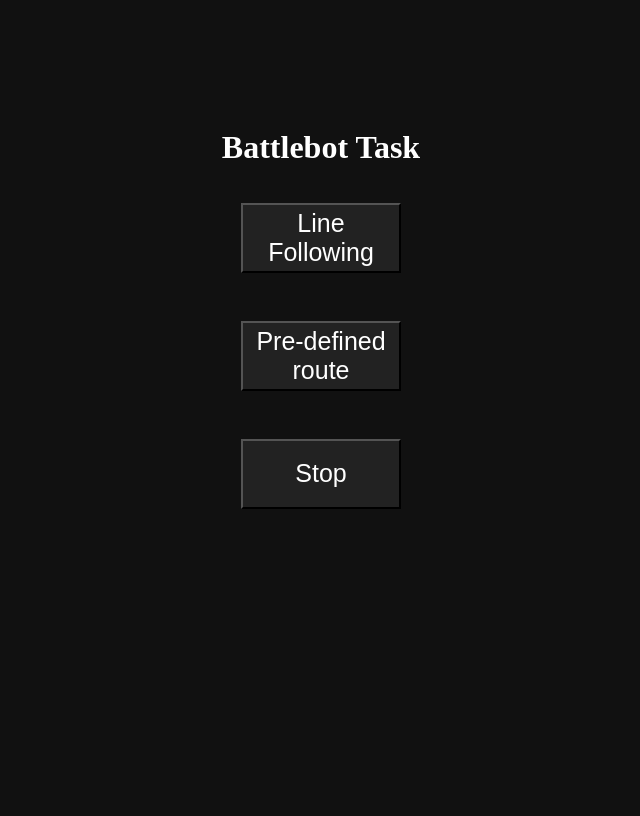
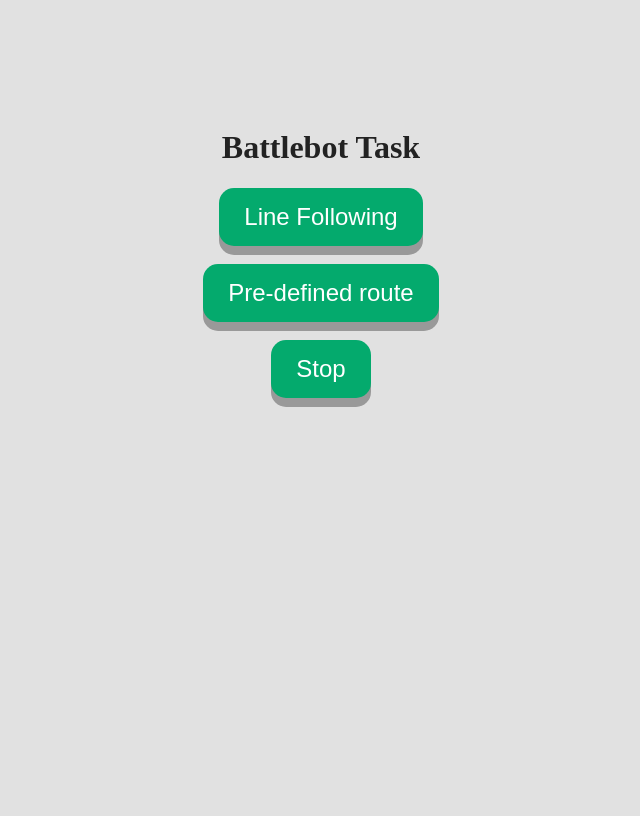
Before and after one commit to preck273/ESP32-battle-bot, a PHP site: page / in a window 1280 px wide. Shown: the whole page, without its empty margins (319-959 px from the left). Run offline with PHP 8.4, Linux system fonts and the light colour scheme.

Commit message:
Update style.css
Styling button

```diff
--- a/style.css
+++ b/style.css
@@ -1,11 +1,11 @@
 
 body{
     min-height: 100vh;
-    background: #111;
+    background: rgb(225, 225, 225);
 }
 
 h1{
-    color: white;
+    color: #222;
 }
 
 
@@ -18,21 +18,24 @@ h1{
     }
 
     #btn{
-    font-size: 25px;
-    background: #222;
-    width: 160px;
-    height: 70px;
-    margin: 15px 10px;
-    color:#fff ;
-    transition: 0.5s;
+        padding: 15px 25px;
+        font-size: 24px;
+        text-align: center;
+        cursor: pointer;
+        outline: none;
+        color: #fff;
+        background-color: #04AA6D;
+        border: none;
+        border-radius: 15px;
+        box-shadow: 0 9px #999;
     }
 
-    btn::before{
-        content: '';
-        top: 0;
-        left:0;
-        width:4px;
-        height:100px;
-        background: #00fe73;
-        transition: 0.5s ease-in-out;
+    #btn:hover{
+        background-color: #337235
     }
+
+    #btn:active {
+        background-color: #3e8e41;
+        box-shadow: 0 5px #666;
+        transform: translateY(4px);
+      }
```
